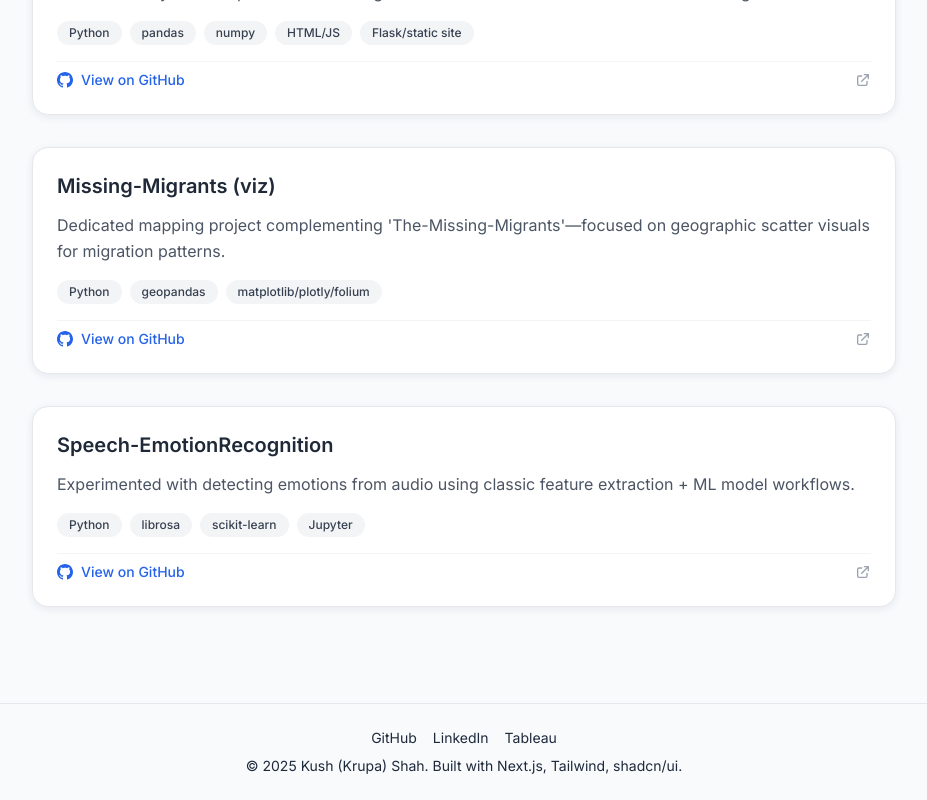
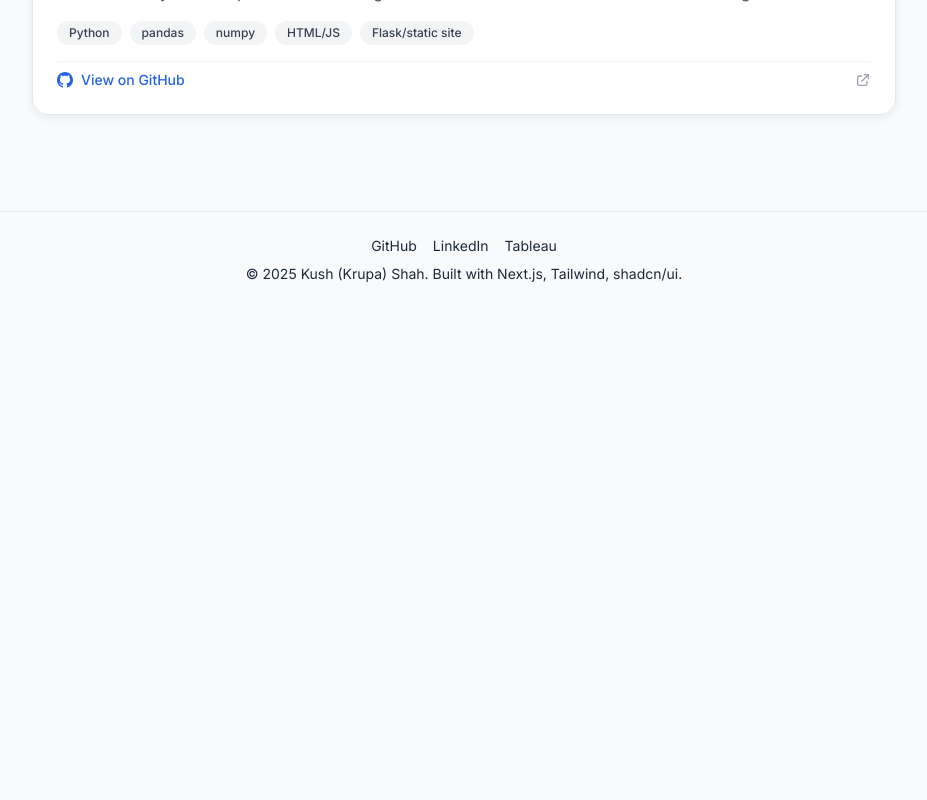
Before and after one commit to Krupa-Shah30/Krupa_Portfolio, a Next.js app: page /projects in a window 1280 px wide. Shown: the part 4082-4882 px from the top of the page, without its empty margins (176-1103 px from the left). After the commit the page ends 4390 px from the top, so only its background shows below. Built offline with nearby package versions, Linux system fonts and the light colour scheme.

Commit message:
Fixed git links and commented notes route

```diff
--- a/app/(site)/page.tsx
+++ b/app/(site)/page.tsx
@@ -172,7 +172,7 @@ export default function HomePage() {
 
         {/* Where I've Worked Section */}
         <section className="mb-12">
-          <h2 className="text-2xl font-bold mb-6 text-primary flex items-center"><span className="text-red-400 mr-2">02.</span> Where I’ve Worked</h2>
+          <h2 className="text-2xl font-bold mb-6 text-primary flex items-center"><span className="text-red-400 mr-2"></span> Where I’ve Worked</h2>
           <div className="flex flex-col md:flex-row gap-8">
             {/* Vertical Tabs */}
             <div className="flex md:flex-col gap-2 md:gap-4 md:w-56">
--- a/app/(site)/projects/page.tsx
+++ b/app/(site)/projects/page.tsx
@@ -16,7 +16,7 @@ const allProjects = [
 			"Flask/Streamlit",
 		],
 		tags: ["AI", "NLP", "Video", "RAG"],
-		github: "https://github.com/krupashah/video-qa-system",
+		github: "https://github.com/Krupa-Shah30/CHat-User-Interface",
 	},
 	{
 		title: "Agentic IVR Experiments (IVR-2)",
@@ -24,7 +24,7 @@ const allProjects = [
 			"Built experimental analytics and routing components for IVR systems, potentially in banking or FAQ-style environments. Includes intent detection workflows and usage reporting.",
 		stack: ["Python", "AWS", "Twilio", "pandas", "SQL", "streamlit"],
 		tags: ["IVR", "Analytics", "Routing", "Finance"],
-		github: "https://github.com/krupashah/agentic-ivr",
+		// github: "https://github.com/Krupa-Shah30/agentic-ivr",
 	},
 	{
 		title: "User Engagement & Shopping Behavior Analysis",
@@ -32,7 +32,7 @@ const allProjects = [
 			"An exploratory analytics project for merchandise websites. Analyzes user sessions, navigation flows, and demographics to distill insights into conversion behavior.",
 		stack: ["Python", "pandas", "Jupyter", "matplotlib", "seaborn", "scikit-learn"],
 		tags: ["User Behavior", "E-commerce", "Data Analysis"],
-		github: "https://github.com/krupashah/shopping-behavior-analysis",
+		github: "https://github.com/Krupa-Shah30/shopping-behavior-analysis",
 	},
 	{
 		title: "UniRank",
@@ -40,7 +40,7 @@ const allProjects = [
 			"Designed a small-scale ranking database to model university comparisons and selection criteria—great for analysts or counselors making data-driven decisions.",
 		stack: ["SQL", "PostgreSQL/SQLite", "Python", "bash"],
 		tags: ["Database", "Ranking", "Education"],
-		github: "https://github.com/krupashah/unirank",
+		github: "https://github.com/Krupa-Shah30/unirank",
 	},
 	{
 		title: "Toyota-TechTurtle",
@@ -53,85 +53,78 @@ const allProjects = [
 			"IoT design patterns",
 			"README documentation",
 		],
-		github: "https://github.com/krupashah/toyota-techturtle",
+		github: "https://github.com/Krupa-Shah30/toyota-techturtle",
 	},
 	{
 		title: "Student-Profile-Evaluator",
 		description:
 			"Machine learning model that forecasts CGPA and evaluates academic profiles—useful for career planning and early detection of academic risks.",
 		stack: ["Python", "pandas", "scikit-learn", "Jupyter"],
-		github: "https://github.com/krupashah/student-profile-evaluator",
+		github: "https://github.com/Krupa-Shah30/Student-Profile-Evaluator",
 	},
 	{
 		title: "Secure-Chain",
 		description:
 			"Prototype for cross-border remittance leveraging Ethereum smart contracts. Emphasizes compliance, inclusion, and dispute resolution through decentralized finance.",
 		stack: ["Solidity", "Truffle/Hardhat", "Ganache", "MetaMask", "JavaScript"],
-		github: "https://github.com/krupashah/secure-chain",
+		github: "https://github.com/Krupa-Shah30/secure-chain",
 	},
 	{
 		title: "Route-Optimize-Solutions",
 		description:
 			"A generative AI-powered flight itinerary optimizer that suggests efficient routes based on input constraints—includes conversational chatbot prototype.",
 		stack: ["Python", "airline data APIs", "LangChain/OpenAI", "Streamlit/gradio"],
-		github: "https://github.com/krupashah/route-optimize-solutions",
+		github: "https://github.com/Krupa-Shah30/route-optimize-solutions",
 	},
 	{
 		title: "Optimization & Technical Trading Strategies",
 		description:
 			"A quant-focussed project exploring trading strategies via backtesting and technical indicators with clear HTML/PDF outputs.",
 		stack: ["Python", "pandas", "TA-Lib/custom", "backtesting frameworks", "Jinja2"],
-		github: "https://github.com/krupashah/optimization-technical-trading-strategies",
+		github: "https://github.com/Krupa-Shah30/Optimization-and-Technical-Trading-Strategies",
 	},
 	{
 		title: "Movie-Analysis",
 		description:
 			"Used PySpark to analyze movie datasets, determine success factors, and apply classification/clustering algorithms for predictive insights.",
 		stack: ["PySpark", "AWS EMR/Databricks", "scikit-learn", "matplotlib/seaborn"],
-		github: "https://github.com/krupashah/movie-analysis",
+		github: "https://github.com/Krupa-Shah30/movie-analysis",
 	},
 	{
 		title: "The-Missing-Migrants",
 		description:
 			"Exploratory analysis of global migration incidents—identifies dangerous routes and socioeconomic trends using data visualization.",
 		stack: ["Python", "pandas", "geopandas", "matplotlib", "plotly/folium"],
-		github: "https://github.com/krupashah/the-missing-migrants",
+		github: "https://github.com/Krupa-Shah30/the-missing-migrants",
 	},
 	{
-		title: "Kickstarter-Analysis, Missing Migrants and Route Optimization analysis for now",
+		title: "Kickstarter-Analysis",
 		description:
 			"Built predictive models to estimate funding success using historical project features—covers cleaning, feature engineering, and classification.",
 		stack: ["R", "tidyverse", "logistic regression/tree-based models", "RMarkdown"],
-		github: "https://github.com/krupashah/kickstarter-analysis",
+		github: "https://github.com/Krupa-Shah30/kickstarter-analysis",
 	},
 	{
 		title: "Forecasting & Load Management",
 		description:
 			"Time-series model to predict energy demand and inform load balancing strategies, supporting energy system optimization.",
 		stack: ["Python", "statsmodels/Prophet/scikit-learn", "Jupyter", "MAPE/RMSE"],
-		github: "https://github.com/krupashah/forecasting-load-management",
+		github: "https://github.com/Krupa-Shah30/Forecasting-and-Load-Management",
 	},
 	{
 		title: "Food-Inspection-Analysis",
 		description:
 			"Processed city-level inspection data to flag violations and build dashboards for risk tracking.",
 		stack: ["Python", "pandas", "numpy", "HTML/JS", "Flask/static site"],
-		github: "https://github.com/krupashah/food-inspection-analysis",
+		github: "https://github.com/Krupa-Shah30/food-inspection-analysis",
 	},
-	{
-		title: "Missing-Migrants (viz)",
-		description:
-			"Dedicated mapping project complementing 'The-Missing-Migrants'—focused on geographic scatter visuals for migration patterns.",
-		stack: ["Python", "geopandas", "matplotlib/plotly/folium"],
-		github: "https://github.com/krupashah/missing-migrants-viz",
-	},
-	{
-		title: "Speech-EmotionRecognition",
-		description:
-			"Experimented with detecting emotions from audio using classic feature extraction + ML model workflows.",
-		stack: ["Python", "librosa", "scikit-learn", "Jupyter"],
-		github: "https://github.com/krupashah/speech-emotion-recognition",
-	},
+	// {
+	// 	title: "Speech-EmotionRecognition",
+	// 	description:
+	// 		"Experimented with detecting emotions from audio using classic feature extraction + ML model workflows.",
+	// 	stack: ["Python", "librosa", "scikit-learn", "Jupyter"],
+	// 	github: "https://github.com/Krupa-Shah30/speech-emotion-recognition",
+	// },
 ];
 
 export default function ProjectsPage() {
--- a/src/config/site.ts
+++ b/src/config/site.ts
@@ -1,5 +1,5 @@
 export const siteConfig = {
-  name: "Kush (Krupa) Shah",
+  name: "Krupa Shah",
   roles: ["Data Scientist", "Analytics", "ML/AI"],
   socials: {
     github: "https://github.com/Krupa-Shah30",
@@ -14,7 +14,7 @@ export const siteConfig = {
     { label: "Education", href: "/education" },
     { label: "Skills", href: "/skills" },
     { label: "Projects", href: "/projects" },
-    { label: "Notes", href: "/notes" },
+    // { label: "Notes", href: "/notes" },
     { label: "Resume", href: "/resume" },
     { label: "Contact", href: "/contact" }
   ]
```
Also changed, not shown: next-env.d.ts.
